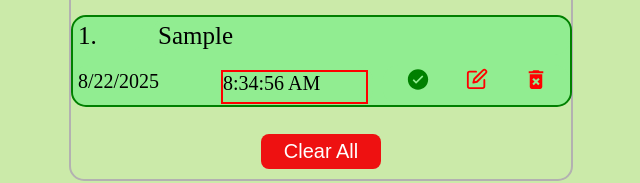
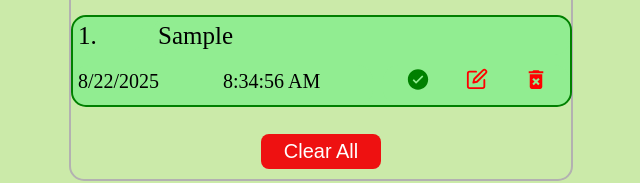
Before and after one commit to Amarjit-Gupta/Todo-List-new, a React (Vite) app: page / in a window 1280 px wide. Both pictures are taken after typing "Sample" into the empty fields and a click on the button "Add". Shown: the part 219-402 px from the top of the page, without its empty margins (319-959 px from the left). Built offline with nearby package versions, Linux system fonts and the light colour scheme.

Commit message:
first-commit

```diff
--- a/src/App.jsx
+++ b/src/App.jsx
@@ -150,7 +150,7 @@ const App = () => {
             <div className="item item2">{v.todo}</div>
             <div className="item item3">
               <div className="item3-child">{v.date}</div>
-              <div className="item3-child" style={{border:"red solid 2px"}}>{v.time}</div>
+              <div className="item3-child">{v.time}</div>
             </div>
             <div className="item item4">
               <div className="item4-child"><div onClick={() => { handleDone(v.id) }}>{v.done ? <MdCancel className="d1"/>
```
